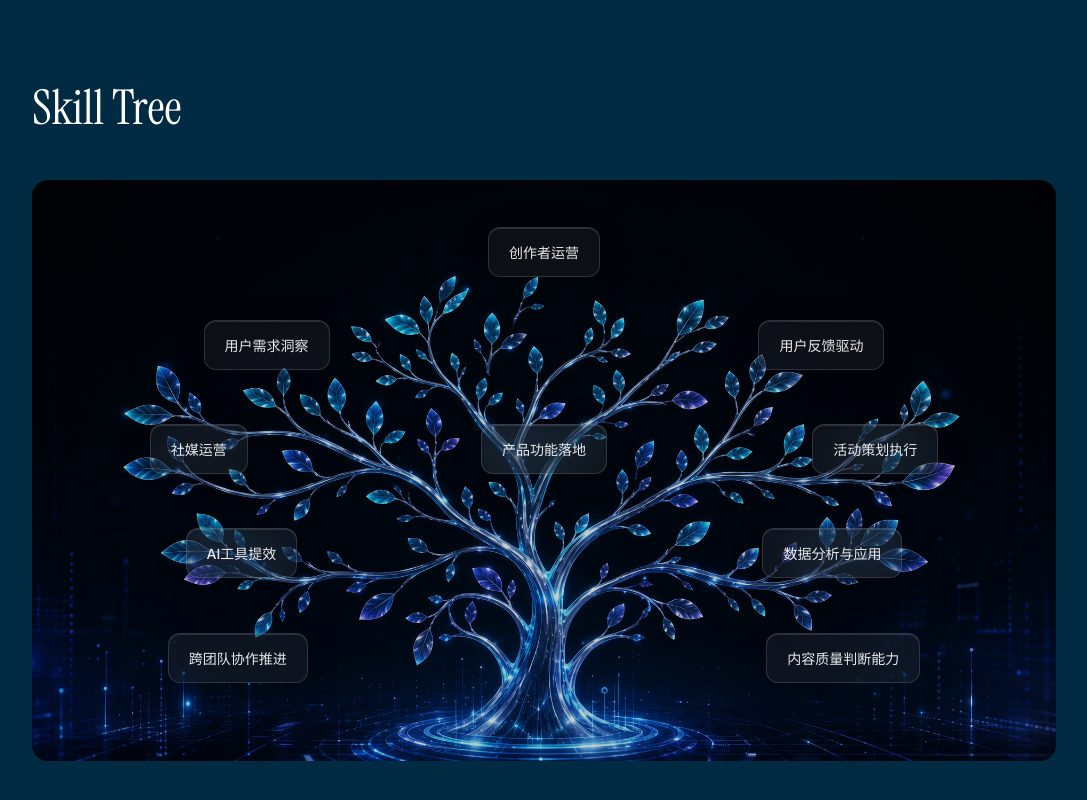
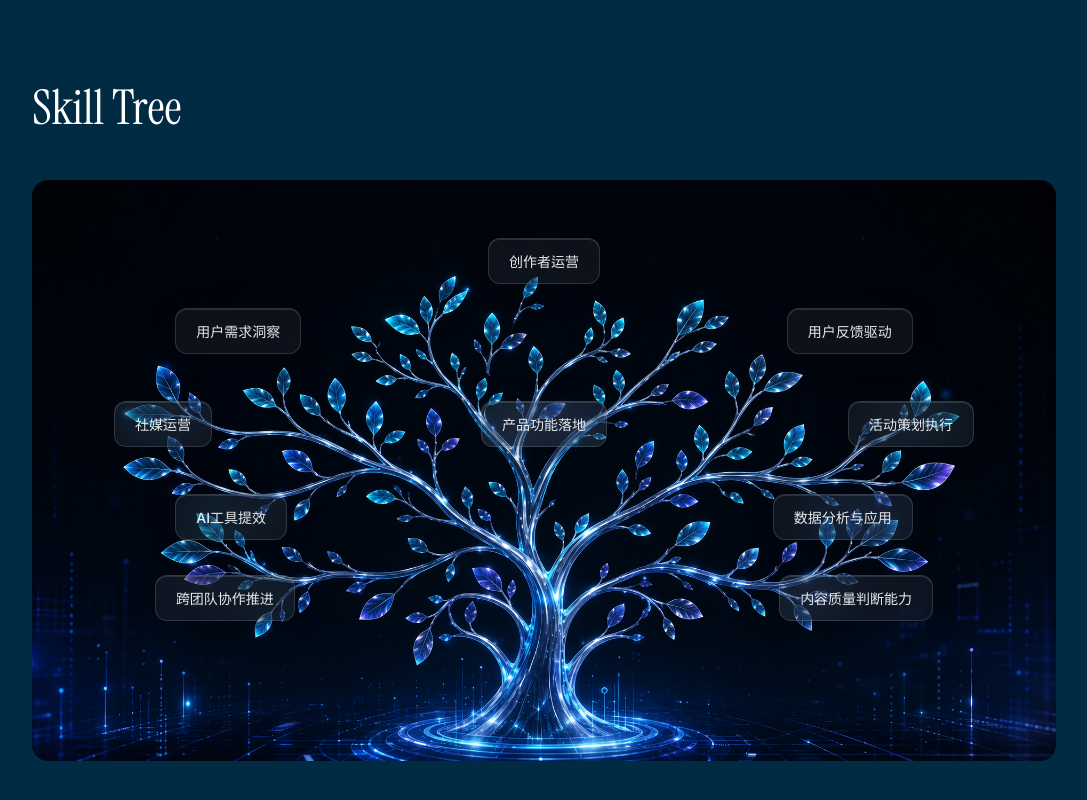
Before and after one commit to morinooto013/lsypersonal-space, a React (Vite) app: page / in a window 1280 px wide. Shown: the part 1884-2684 px from the top of the page, without its empty margins (96-1183 px from the left). Built offline with nearby package versions, Linux system fonts and the light colour scheme.

Commit message:
fix: tighten skill nodes onto tree canopy, blend bg to transparent

```diff
--- a/src/components/SkillTree.tsx
+++ b/src/components/SkillTree.tsx
@@ -24,41 +24,42 @@ export default function SkillTree() {
         </h2>
 
         {/* Tree with background image */}
-        <div className="relative w-full rounded-2xl overflow-hidden">
-          {/* Background image */}
+        <div className="relative w-full">
+          {/* Background image - blend mode makes dark bg transparent */}
           <img
             src="/skill-tree-bg.png"
             alt=""
-            className="w-full h-auto block"
-            style={{ minHeight: '500px', objectFit: 'cover' }}
+            className="w-full h-auto block rounded-2xl"
+            style={{
+              mixBlendMode: 'lighten',
+              minHeight: '420px',
+              objectFit: 'cover',
+            }}
           />
 
-          {/* Overlay to darken slightly for readability */}
-          <div className="absolute inset-0 bg-black/20" />
-
-          {/* Skill nodes positioned over the tree */}
+          {/* Skill nodes positioned over the tree canopy */}
           <div className="absolute inset-0 flex items-center justify-center">
-            <div className="relative w-full h-full max-w-4xl mx-auto">
+            <div className="relative w-full h-full">
 
               {/* Row 1 - top center */}
-              <SkillNode name={skills[0]} className="absolute top-[8%] left-1/2 -translate-x-1/2" />
+              <SkillNode name={skills[0]} className="absolute top-[10%] left-1/2 -translate-x-1/2" />
 
               {/* Row 2 - left & right */}
-              <SkillNode name={skills[1]} className="absolute top-[24%] left-[8%] sm:left-[12%]" />
-              <SkillNode name={skills[2]} className="absolute top-[24%] right-[8%] sm:right-[12%]" />
+              <SkillNode name={skills[1]} className="absolute top-[22%] left-[10%] sm:left-[14%]" />
+              <SkillNode name={skills[2]} className="absolute top-[22%] right-[10%] sm:right-[14%]" />
 
               {/* Row 3 - left, center, right */}
-              <SkillNode name={skills[3]} className="absolute top-[42%] left-[2%] sm:left-[6%]" />
-              <SkillNode name={skills[4]} className="absolute top-[42%] left-1/2 -translate-x-1/2" />
-              <SkillNode name={skills[5]} className="absolute top-[42%] right-[2%] sm:right-[6%]" />
+              <SkillNode name={skills[3]} className="absolute top-[38%] left-[3%] sm:left-[8%]" />
+              <SkillNode name={skills[4]} className="absolute top-[38%] left-1/2 -translate-x-1/2" />
+              <SkillNode name={skills[5]} className="absolute top-[38%] right-[3%] sm:right-[8%]" />
 
               {/* Row 4 - left & right */}
-              <SkillNode name={skills[6]} className="absolute top-[60%] left-[6%] sm:left-[10%]" />
-              <SkillNode name={skills[7]} className="absolute top-[60%] right-[6%] sm:right-[10%]" />
+              <SkillNode name={skills[6]} className="absolute top-[54%] left-[8%] sm:left-[14%]" />
+              <SkillNode name={skills[7]} className="absolute top-[54%] right-[8%] sm:right-[14%]" />
 
               {/* Row 5 - left & right */}
-              <SkillNode name={skills[8]} className="absolute top-[78%] left-[4%] sm:left-[8%]" />
-              <SkillNode name={skills[9]} className="absolute top-[78%] right-[4%] sm:right-[8%]" />
+              <SkillNode name={skills[8]} className="absolute top-[68%] left-[6%] sm:left-[12%]" />
+              <SkillNode name={skills[9]} className="absolute top-[68%] right-[6%] sm:right-[12%]" />
 
             </div>
           </div>
@@ -72,7 +73,7 @@ export default function SkillTree() {
 function SkillNode({ name, className }: { name: string; className?: string }) {
   return (
     <div className={className}>
-      <div className="card-glass rounded-xl px-4 py-2.5 sm:px-5 sm:py-3 transition-all duration-300 hover:scale-105">
+      <div className="card-glass rounded-xl px-4 py-2 sm:px-5 sm:py-2.5 transition-all duration-300 hover:scale-105">
         <span className="text-xs sm:text-sm text-foreground/90 font-medium whitespace-nowrap">
           {name}
         </span>
```
